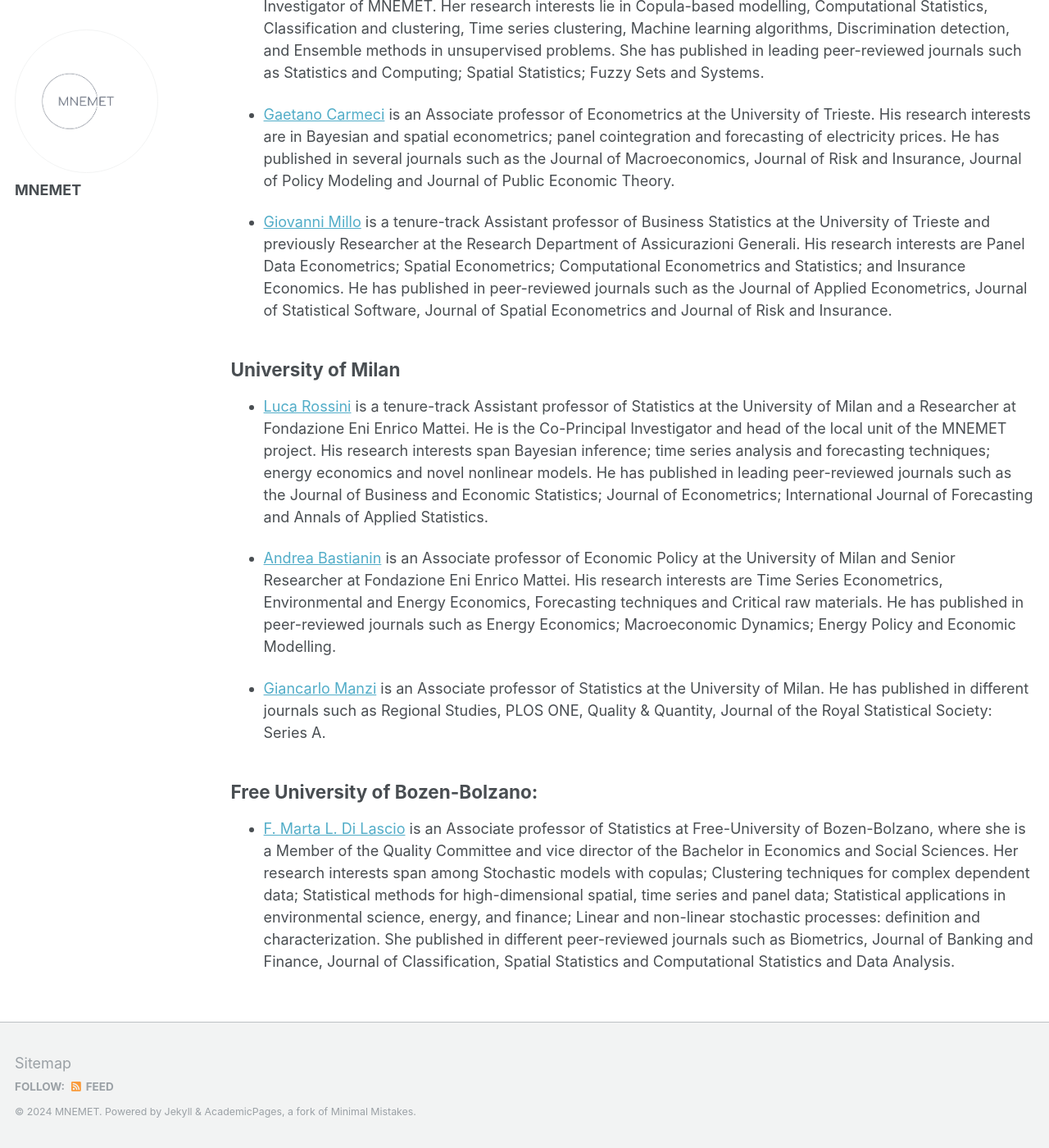
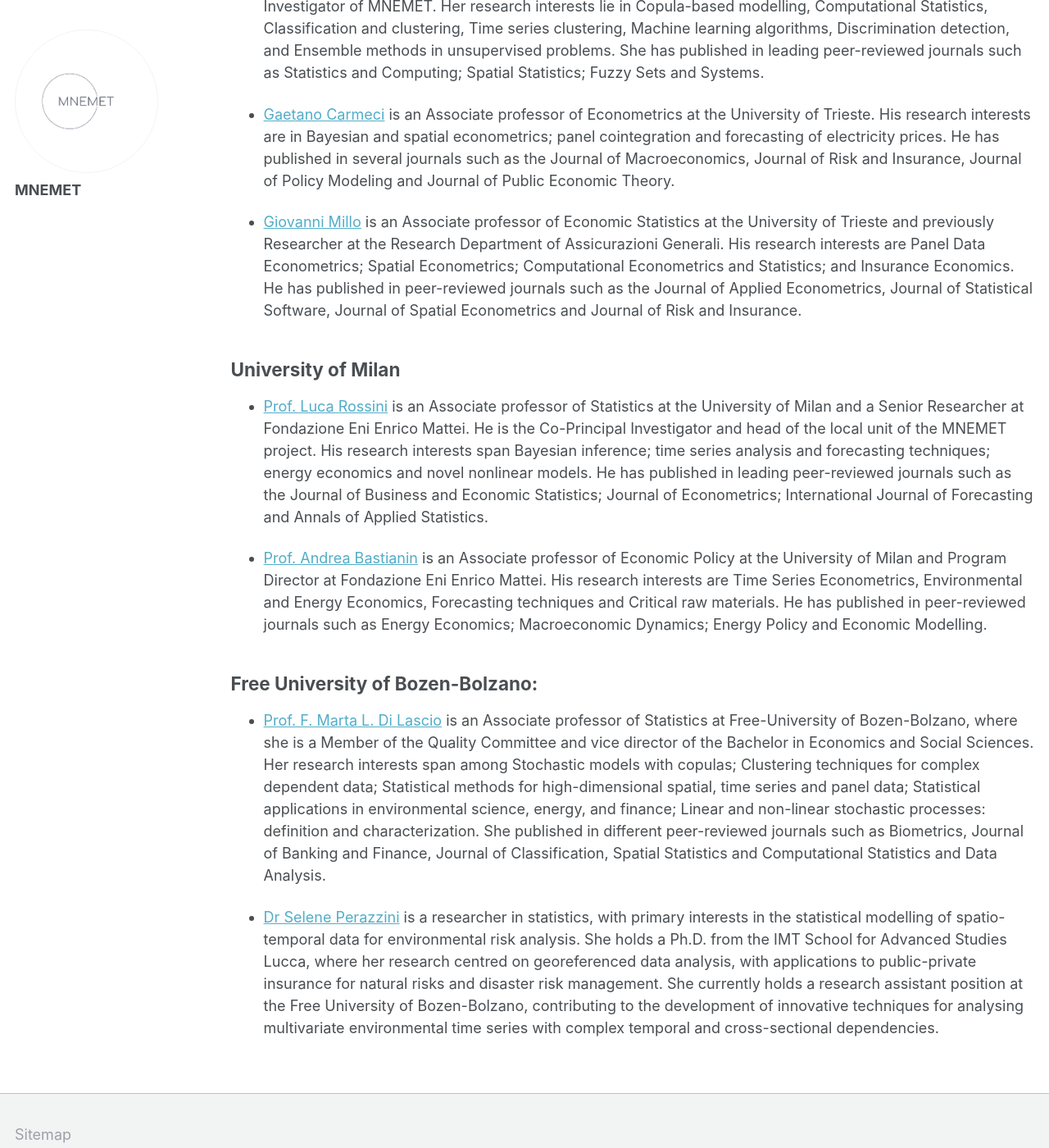
Before and after one commit to rossiniluca/Mnemet, a Jekyll site: the page built from _pages/groups.md, in a window 1280 px wide and 1400 px high, scrolled down 341 px. Shown: the whole window at 82% size. Built offline with Jekyll 4.4.1, drawn with Linux system fonts in a browser that asks for light colours.

Commit message:
Update groups.md

```diff
--- a/_pages/groups.md
+++ b/_pages/groups.md
@@ -13,19 +13,19 @@ MNEMET aims to bring together researchers from three Italian universities. The r
 
 * [Gaetano Carmeci](https://www.units.it/persone/index.php/from/abook/persona/4715) is an Associate professor of Econometrics at the University of Trieste. His research interests are in Bayesian and spatial econometrics; panel cointegration and forecasting of electricity prices. He has published in several journals such as the Journal of Macroeconomics, Journal of Risk and Insurance, Journal of Policy Modeling and Journal of Public Economic Theory.
 
-* [Giovanni Millo](https://deams.units.it/it/dipartimento/persone/personale-docente?q=it/node/20120) is a tenure-track Assistant professor of Business Statistics at the University of Trieste and previously Researcher at the Research Department of Assicurazioni Generali. His research interests are Panel Data Econometrics; Spatial Econometrics; Computational Econometrics and Statistics; and Insurance Economics. He has published in peer-reviewed journals such as the Journal of Applied Econometrics, Journal of Statistical Software, Journal of Spatial Econometrics and Journal of Risk and Insurance.
+* [Giovanni Millo](https://deams.units.it/it/dipartimento/persone/personale-docente?q=it/node/20120) is an Associate professor of Economic Statistics at the University of Trieste and previously Researcher at the Research Department of Assicurazioni Generali. His research interests are Panel Data Econometrics; Spatial Econometrics; Computational Econometrics and Statistics; and Insurance Economics. He has published in peer-reviewed journals such as the Journal of Applied Econometrics, Journal of Statistical Software, Journal of Spatial Econometrics and Journal of Risk and Insurance.
 
 ## University of Milan
 
-* [Luca Rossini](https://rossiniluca.github.io/web/) is a tenure-track Assistant professor of Statistics at the University of Milan and a Researcher at Fondazione Eni Enrico Mattei. He is the Co-Principal Investigator and head of the local unit of the MNEMET project. His research interests span Bayesian inference; time series analysis and forecasting techniques; energy economics and novel nonlinear models. He has published in leading peer-reviewed journals such as the Journal of Business and Economic Statistics; Journal of Econometrics; International Journal of Forecasting and Annals of Applied Statistics.
+* [Prof. Luca Rossini](https://rossiniluca.github.io/web/) is an Associate professor of Statistics at the University of Milan and a Senior Researcher at Fondazione Eni Enrico Mattei. He is the Co-Principal Investigator and head of the local unit of the MNEMET project. His research interests span Bayesian inference; time series analysis and forecasting techniques; energy economics and novel nonlinear models. He has published in leading peer-reviewed journals such as the Journal of Business and Economic Statistics; Journal of Econometrics; International Journal of Forecasting and Annals of Applied Statistics.
 
-* [Andrea Bastianin](https://sites.google.com/view/andrea-bastianin) is an Associate professor of Economic Policy at the University of Milan and Senior Researcher at Fondazione Eni Enrico Mattei. His research interests are Time Series Econometrics, Environmental and Energy Economics, Forecasting techniques and Critical raw materials. He has published in peer-reviewed journals such as Energy Economics; Macroeconomic Dynamics; Energy Policy and Economic Modelling.
-
-* [Giancarlo Manzi](https://www.unimi.it/it/ugov/person/giancarlo-manzi) is an Associate professor of Statistics at the University of Milan. He has published in different journals such as Regional Studies, PLOS ONE, Quality & Quantity, Journal of the Royal Statistical Society: Series A.
+* [Prof. Andrea Bastianin](https://sites.google.com/view/andrea-bastianin) is an Associate professor of Economic Policy at the University of Milan and Program Director at Fondazione Eni Enrico Mattei. His research interests are Time Series Econometrics, Environmental and Energy Economics, Forecasting techniques and Critical raw materials. He has published in peer-reviewed journals such as Energy Economics; Macroeconomic Dynamics; Energy Policy and Economic Modelling.
 
 
 ## Free University of Bozen-Bolzano:
 
-* [F. Marta L. Di Lascio](http://www.fmldilascio.it) is an Associate professor of Statistics at Free-University of Bozen-Bolzano, where she is a Member of the Quality Committee and vice director of the Bachelor in Economics and Social Sciences.
+* [Prof. F. Marta L. Di Lascio](http://www.fmldilascio.it) is an Associate professor of Statistics at Free-University of Bozen-Bolzano, where she is a Member of the Quality Committee and vice director of the Bachelor in Economics and Social Sciences.
   Her research interests span among Stochastic models with copulas; Clustering techniques for complex dependent data; Statistical methods for high-dimensional spatial, time series and panel data; Statistical applications in environmental science, energy, and finance; Linear and non-linear stochastic processes: definition and characterization.
 She published in different peer-reviewed journals such as Biometrics, Journal of Banking and Finance, Journal of Classification,  Spatial Statistics and Computational Statistics and Data Analysis.
+
+* [Dr Selene Perazzini](https://www.unibz.it/de/faculties/economics-management/academic-staff/person/45071-selene-perazzini) is a researcher in statistics, with primary interests in the statistical modelling of spatio-temporal data for environmental risk analysis. She holds a Ph.D. from the IMT School for Advanced Studies Lucca, where her research centred on georeferenced data analysis, with applications to public-private insurance for natural risks and disaster risk management. She currently holds a research assistant position at the Free University of Bozen-Bolzano, contributing to the development of innovative techniques for analysing multivariate environmental time series with complex temporal and cross-sectional dependencies.
```
